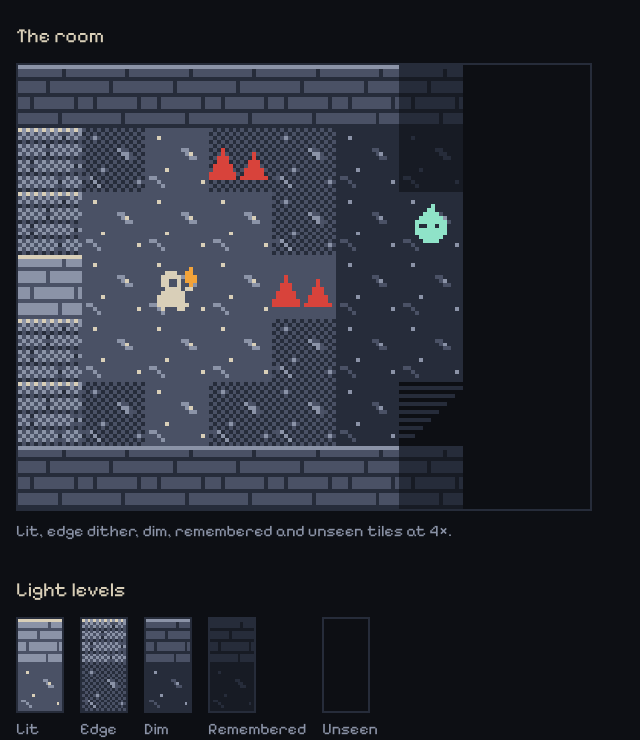
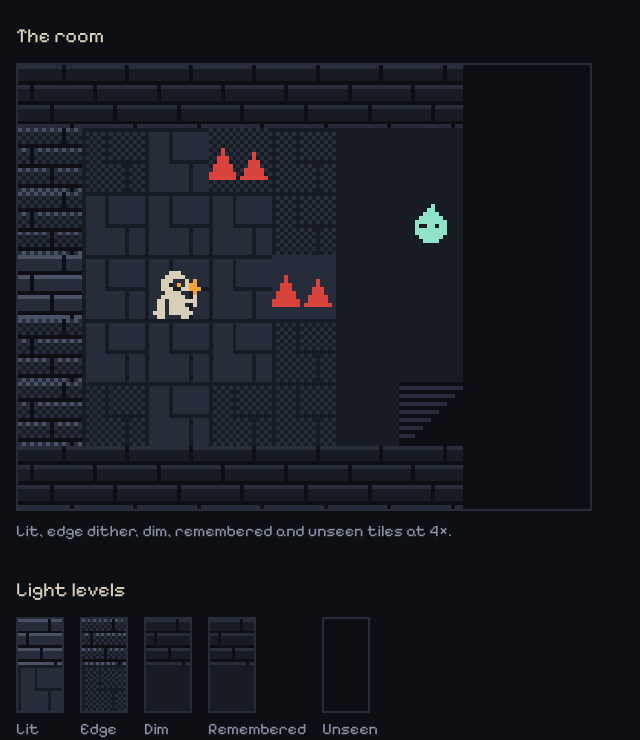
Before and after one commit to Ken-1219/descent, a website built with Vite: page src/client/lab.html in a window 1280 px wide. Shown: the part 67-807 px from the top of the page, without its empty margins (0-640 px from the left). Built offline with nearby package versions, Linux system fonts and the light colour scheme.

Commit message:
phase-1: flagstone floor, brick walls, redrawn delver

```diff
--- a/src/client/sprites.ts
+++ b/src/client/sprites.ts
@@ -34,57 +34,69 @@ const heartOutline: Layer = {
 // Placeholders; Phase 2 owns the final bitmaps.
 export const SPRITES: Record<SpriteName, SpriteDef> = {
   floor: {
-    bg: 'stone',
+    // Flagstones: dark grooves on ink-2 slabs. In dim light the slabs sink to ink-1 and the
+    // grooves vanish, so only the torch's pool shows the stone.
+    bg: 'ink-2',
     layers: [{
-      token: 'pale',
-      rows: at(5,
-        '.........##.....',
-        '..........#.....',
-        '...........##...',
-        BLANK, BLANK, BLANK, BLANK,
-        '.##.............',
-        '...#............',
-        '....#...........',
-      ),
-    }, {
-      token: 'bone',
-      rows: at(2,
-        '...#............', BLANK, BLANK, BLANK,
-        '...........#....', BLANK, BLANK, BLANK,
-        '.....#..........', BLANK, BLANK,
-        '..............#.',
-      ),
+      token: 'ink-1',
+      rows: [
+        '################',
+        '#.....#.........',
+        '#.....#.........',
+        '#.....#.........',
+        '#.....#.........',
+        '#.....#.........',
+        '#.....#.........',
+        '#.....#.........',
+        '#.....##########',
+        '#..........#....',
+        '#..........#....',
+        '#..........#....',
+        '#..........#....',
+        '#..........#....',
+        '#..........#....',
+        '#..........#....',
+      ],
     }],
   },
   wall: {
-    // One rung brighter than the floor at every light level, so walls read as raised.
-    bg: 'pale',
+    // Bricks: ink-0 grooves survive every light level; stone top faces catch the torch.
+    bg: 'ink-2',
     layers: [
       {
-        token: 'stone',
-        rows: at(1,
+        token: 'ink-0',
+        rows: [
+          '...........#....',
+          '...........#....',
           '...........#....',
           '...........#....',
           '################',
-          '.......#........',
-          '.......#........',
-          '.......#........',
+          '...#............',
+          '...#............',
+          '...#............',
+          '...#............',
           '################',
-          '...#..........#.',
-          '...#..........#.',
-          '...#..........#.',
+          '........#.......',
+          '........#.......',
+          '........#.......',
+          '........#.......',
           '################',
-          '..........#.....',
-          '..........#.....',
-          '..........#.....',
-          '################',
-        ),
+          '.............#..',
+        ],
       },
-      { token: 'bone', rows: at(0, '################') },
+      {
+        token: 'stone',
+        rows: [
+          '###########.####', BLANK, BLANK, BLANK, BLANK,
+          '###.############', BLANK, BLANK, BLANK, BLANK,
+          '########.#######', BLANK, BLANK, BLANK, BLANK,
+          '#############.##',
+        ],
+      },
     ],
   },
   spikes: {
-    bg: 'stone',
+    bg: 'ink-2',
     layers: [{
       token: 'blood',
       rows: at(5,
@@ -115,30 +127,33 @@ export const SPRITES: Record<SpriteName, SpriteDef> = {
     }],
   },
   hero: {
+    // Hooded delver in profile, facing right. Negative space carries the read: the face
+    // opening (one ember glint inside), the neck notch under the hood, a cloak fold, split feet.
     layers: [
       {
         token: 'bone',
         rows: at(4,
-          '.....###........',
-          '....#####.......',
-          '....##..#.......',
-          '....##..#.......',
-          '.....####.##....',
-          '....######......',
-          '...#######......',
-          '...#######......',
-          '...########.....',
-          '....#...##......',
+          '......###.......',
+          '.....#####......',
+          '....###...#.....',
+          '....##....#.....',
+          '....###..##.....',
+          '.....####.......',
+          '....######..#...',
+          '...##.#######...',
+          '...##.####..#...',
+          '...##.#####.....',
+          '..###.######....',
+          '...##....##.....',
         ),
       },
       {
         token: 'ember',
-        rows: at(3,
-          '...........#....',
-          '..........##....',
-          '..........###...',
-          '..........###...',
-          '...........#....',
+        rows: at(6,
+          '............#...',
+          '........#..##...',
+          '...........###..',
+          '............#...',
         ),
       },
     ],
--- a/src/client/style.css
+++ b/src/client/style.css
@@ -57,6 +57,7 @@ body {
 }
 
 canvas {
+  flex-shrink: 0;
   image-rendering: pixelated;
 }
 
--- a/src/shared/content.ts
+++ b/src/shared/content.ts
@@ -21,29 +21,29 @@ export type Level = 'lit' | 'dim' | 'edge' | 'remembered';
 
 export const LEVELS: readonly Level[] = ['lit', 'dim', 'edge', 'remembered'];
 
-// Light is a brightness ladder: ink-0 < ink-1 < ink-2 < stone < pale < bone.
-// Dim steps every neutral down one rung; remembered steps down two and drops all colour.
-// The dead (wisp) and danger (blood) keep their colour in dim light.
+// Light: lit keeps every token. Dim drops each neutral one rung (ink-2 > ink-1, stone > ink-2,
+// pale and bone > stone); remembered also drops all colour. The dead (wisp) and danger (blood)
+// keep their colour in dim light.
 export const LIGHT: Record<'dim' | 'remembered', Record<Token, Token>> = {
   dim: {
     'ink-0': 'ink-0',
-    'ink-1': 'ink-0',
+    'ink-1': 'ink-1',
     'ink-2': 'ink-1',
     stone: 'ink-2',
     pale: 'stone',
-    bone: 'pale',
+    bone: 'stone',
     ember: 'ember-deep',
     'ember-deep': 'ember-deep',
     wisp: 'wisp',
     blood: 'blood',
-    gilt: 'pale',
+    gilt: 'stone',
     bile: 'stone',
   },
   remembered: {
     'ink-0': 'ink-0',
-    'ink-1': 'ink-0',
-    'ink-2': 'ink-0',
-    stone: 'ink-1',
+    'ink-1': 'ink-1',
+    'ink-2': 'ink-1',
+    stone: 'ink-2',
     pale: 'ink-2',
     bone: 'ink-2',
     ember: 'ink-2',
```
Also changed, not shown: docs/superpowers/specs/2026-11-13-phase-1-design.md (+1 -1 lines).
